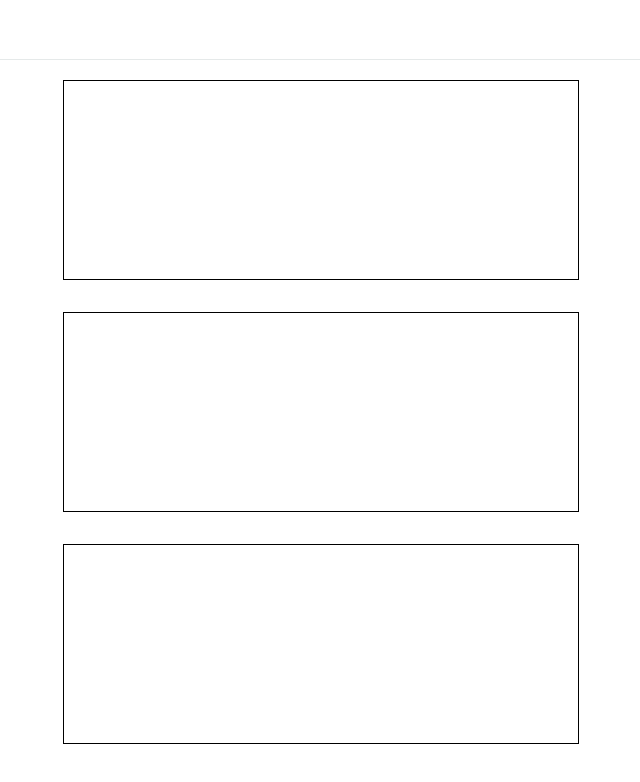
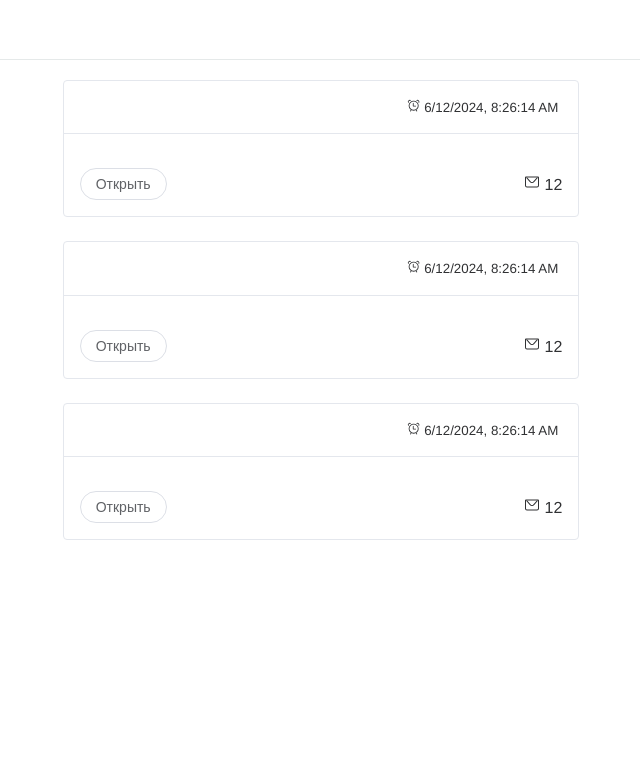
Before and after one commit to safarov-en/nuxt-blog, a Nuxt app: page / in a window 1280 px wide. Shown: the top 782 px of the page, without its empty margins (319-959 px from the left). Built offline with nearby package versions, Linux system fonts and the light colour scheme.

Commit message:
Adding posts

```diff
--- a/app.vue
+++ b/app.vue
@@ -3,3 +3,11 @@
     <NuxtPage></NuxtPage>
   </NuxtLayout>
 </template>
+<script setup>
+import * as ElementPlusIconsVue from '@element-plus/icons-vue'
+const layout = "main-content";
+const nuxtApp = useNuxtApp()
+for (const [key, component] of Object.entries(ElementPlusIconsVue)) {
+  nuxtApp.vueApp.component(key, component)
+}
+</script>
--- a/components/main/Post.vue
+++ b/components/main/Post.vue
@@ -1,15 +1,56 @@
 <template>
-    <article class="post"></article>
+    <el-card
+        shadow="hover"
+        :body-style="{padding: 0}"
+        class="post"
+    >
+        <template #header>
+            <header class="post-header">
+                <h3></h3>
+                <small>
+                    <el-icon><AlarmClock /></el-icon>
+                    {{new Date().toLocaleString()}}
+                </small>
+            </header>
+        </template>
+        <div class="post-body">
+            <img src="" alt="" class="post-img" />
+        </div>
+        <footer class="post-footer">
+            <el-button round @click="openPost">Открыть</el-button>
+            <span>
+                <el-icon><Message /></el-icon>
+                12
+            </span>
+        </footer>
+    </el-card>
 </template>
 <script>
 export default {
+    methods: {
+        openPost() {
 
+        }
+    }
 }
 </script>
 <style lang="scss" scoped>
     .post {
-        height: 200px;
-        border: 1px solid black;
-        margin-bottom: 2rem;
+        margin-bottom: 1.5rem;
+    }
+    .post-header {
+        display: flex;
+        justify-content: space-between;
+        align-items: center;
+    }
+    .post-img {
+        width: 100%;
+        height: auto;
+    }
+    .post-footer {
+        display: flex;
+        justify-content: space-between;
+        align-items: center;
+        padding: 1rem;
     }
 </style>
--- a/package.json
+++ b/package.json
@@ -10,6 +10,7 @@
     "postinstall": "nuxt prepare"
   },
   "dependencies": {
+    "@element-plus/icons-vue": "^2.3.1",
     "element-plus": "^2.7.5",
     "nuxt": "^3.12.1",
     "vue": "^3.4.27",
```
Also changed, not shown: 1 other file (tests, documents, lock files or other folders).
